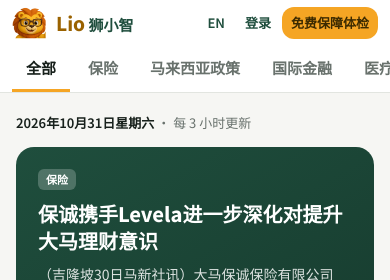
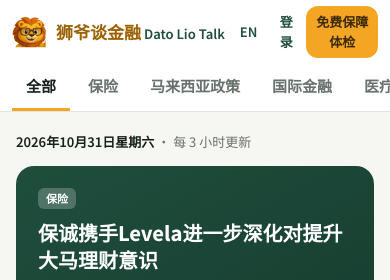
Before and after one commit to debbiehm/lio-website, a plain HTML site: page index.html in a window 390 px wide. Shown: the top 280 px of the page. Drawn offline with nearby package versions, Linux system fonts and the light colour scheme.

Commit message:
Rename site to 狮爷谈金融 Dato Lio Talk; add custom domain steps
Co-Authored-By: Claude Opus 5.5 <noreply@anthropic.com>

```diff
--- a/app.js
+++ b/app.js
@@ -1,4 +1,4 @@
-// Lio｜狮小智 website: news home, sign up / log in, the client's profile + needs, policy uploads, a first look at the gaps.
+// 狮爷谈金融 Dato Lio Talk website: news home, sign up / log in, the client's profile + needs, policy uploads, a first look at the gaps.
 (() => {
   const cfg = window.LIO_CONFIG, TEXT = window.LIO_TEXT;
   const $ = (s, el = document) => el.querySelector(s), $$ = (s, el = document) => [...el.querySelectorAll(s)];
@@ -147,7 +147,7 @@
     if (!m || !news) return;
     const x = byId[m[1]], box = $("#article");
     if (!x) { box.innerHTML = `<p class="muted">${t("story_gone")}</p><a class="btn primary" href="#home">${t("back_home")}</a>`; return; }
-    document.title = x.title + " · Lio｜狮小智";
+    document.title = x.title + " · 狮爷谈金融 Dato Lio Talk";
     const more = (news.categories[x.cat] || []).filter(y => y.id !== x.id && (y.lang === x.lang)).slice(0, 6)
       .map(y => `<a class="news" style="--c:${CAT_COLOR[x.cat]}" href="#a/${y.id}"><b>${esc(y.title)}</b>${metaOf(y)}</a>`).join("");
     box.style.setProperty("--c", CAT_COLOR[x.cat]);
@@ -326,7 +326,7 @@
     if (page === "me" && !me) { page = "home"; setAuthMode("login"); $("#auth").showModal(); }
     if (page.startsWith("a/")) page = "article";
     if (!$("#page-" + page)) page = "home";
-    if (page !== "article") document.title = "Lio｜狮小智";
+    if (page !== "article") document.title = "狮爷谈金融 Dato Lio Talk";
     $$(".page").forEach(s => s.hidden = s.id !== "page-" + page);
     const slot = $("#page-" + page + " .side-slot");
     if (slot) slot.appendChild($("#side"));   // the quick check follows the reader onto the story page
--- a/index.html
+++ b/index.html
@@ -4,7 +4,7 @@
 <meta charset="utf-8">
 <meta name="viewport" content="width=device-width, initial-scale=1, viewport-fit=cover">
 <meta name="theme-color" content="#163A2D">
-<title>Lio｜狮小智</title>
+<title>狮爷谈金融 Dato Lio Talk</title>
 <meta name="description" content="保险、马来西亚政策、国际金融、医疗最新新闻 · 每天更新">
 <link rel="icon" type="image/png" href="assets/lio_head.png">
 <link rel="preconnect" href="https://fonts.googleapis.com">
@@ -14,7 +14,7 @@
 <body>
 <header class="top">
   <div class="top-row">
-    <a class="brand" href="#home"><img src="assets/lio_head.png" alt=""><span><b>Lio</b> 狮小智<small data-t="tagline"></small></span></a>
+    <a class="brand" href="#home"><img src="assets/lio_head.png" alt=""><span><b>狮爷谈金融</b> <i>Dato Lio Talk</i><small data-t="tagline"></small></span></a>
     <nav>
       <button class="ghost lang" id="lang">EN</button>
       <a href="#me" class="need-login" data-t="nav_me"></a>
@@ -114,7 +114,7 @@
 </main>
 
 <footer>
-  <span><b>Lio</b> 狮小智 · <span data-t="foot_about"></span><span id="foot-demo"></span></span>
+  <span><b>狮爷谈金融</b> Dato Lio Talk · <span data-t="foot_about"></span><span id="foot-demo"></span></span>
   <span class="small" data-t="foot_privacy"></span>
 </footer>
 
--- a/style.css
+++ b/style.css
@@ -16,8 +16,9 @@ button, input, select, textarea { font: inherit; color: inherit; }
 .top-row { display: flex; align-items: center; gap: 12px; max-width: 1180px; margin: 0 auto; padding: 8px 16px; }
 .brand { display: flex; align-items: center; gap: 10px; color: var(--green); text-decoration: none; margin-right: auto; }
 .brand img { width: 42px; height: 42px; }
-.brand b { color: var(--gold-dark); font-size: 22px; }
+.brand b { color: var(--gold-dark); font-size: 21px; }
 .brand span { font-weight: 600; font-size: 17px; }
+.brand i { font-style: normal; font-weight: 600; color: var(--green); }
 .brand small { display: block; font-size: 11px; font-weight: 400; color: var(--muted); }
 nav { display: flex; align-items: center; gap: 6px; }
 nav a { color: var(--green); text-decoration: none; padding: 6px 10px; border-radius: 10px; font-weight: 600; }
@@ -155,7 +156,7 @@ footer { border-top: 1px solid var(--line); display: flex; justify-content: spac
 }
 @media (max-width: 640px) {
   .top-row { padding: 6px 12px; gap: 6px; } .brand small { display: none; } .brand { white-space: nowrap; }
-  .brand img { width: 34px; height: 34px; } .brand b { font-size: 19px; } .brand span { font-size: 15px; }
+  .brand img { width: 34px; height: 34px; } .brand b { font-size: 17px; } .brand span { font-size: 13px; }
   nav { gap: 2px; } nav a { padding: 4px 6px; font-size: 14px; } nav button { padding: 6px 9px; font-size: 13px; }
   .feat, .list { grid-template-columns: minmax(0, 1fr); }
   .top-story { min-height: 0; } .top-story h2 { font-size: 20px; }
```
Also changed, not shown: 2 other files.
